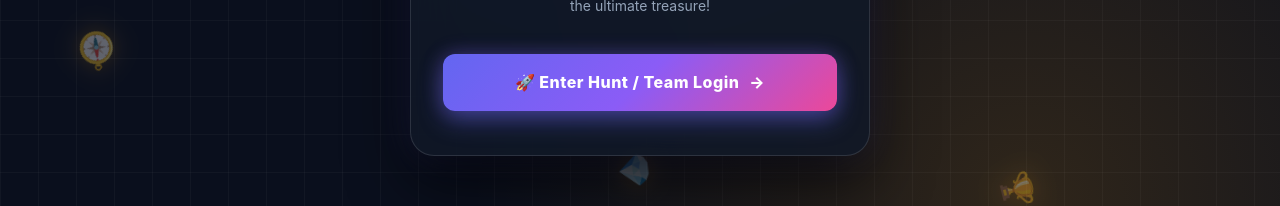
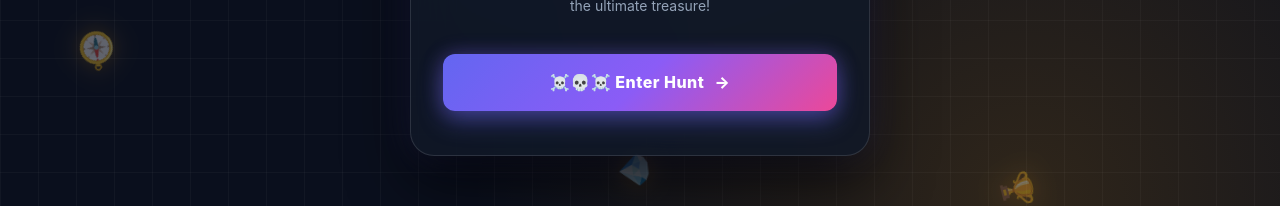
Before and after one commit to luckybiswal98210-eng/Treasure_hunt_2.0, a website: page public/welcome.html in a window 1280 px wide. Shown: the part 474-680 px from the top of the page. Drawn offline with Linux system fonts and the light colour scheme.

Commit message:
Update welcome button text to ☠️💀☠️ Enter Hunt

```diff
--- a/public/welcome.html
+++ b/public/welcome.html
@@ -322,7 +322,7 @@
 
       <!-- Enter Hunt Button -->
       <a href="login.html" class="btn-enter-hunt" style="margin-top: 12px;">
-        <span>🚀 Enter Hunt / Team Login</span>
+        <span>☠️💀☠️ Enter Hunt</span>
         <span>→</span>
       </a>
     </div>
```
Also changed, not shown: welcome.html (+1 -1 lines).
